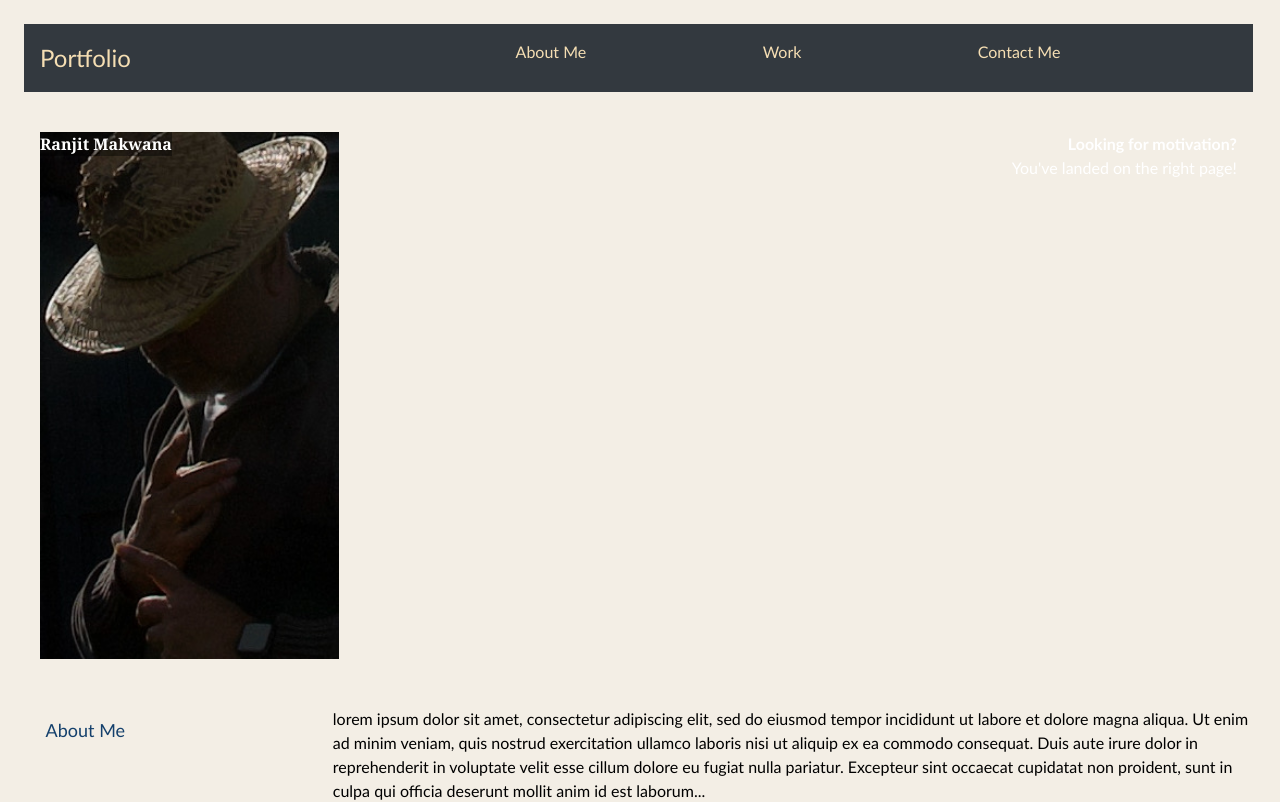
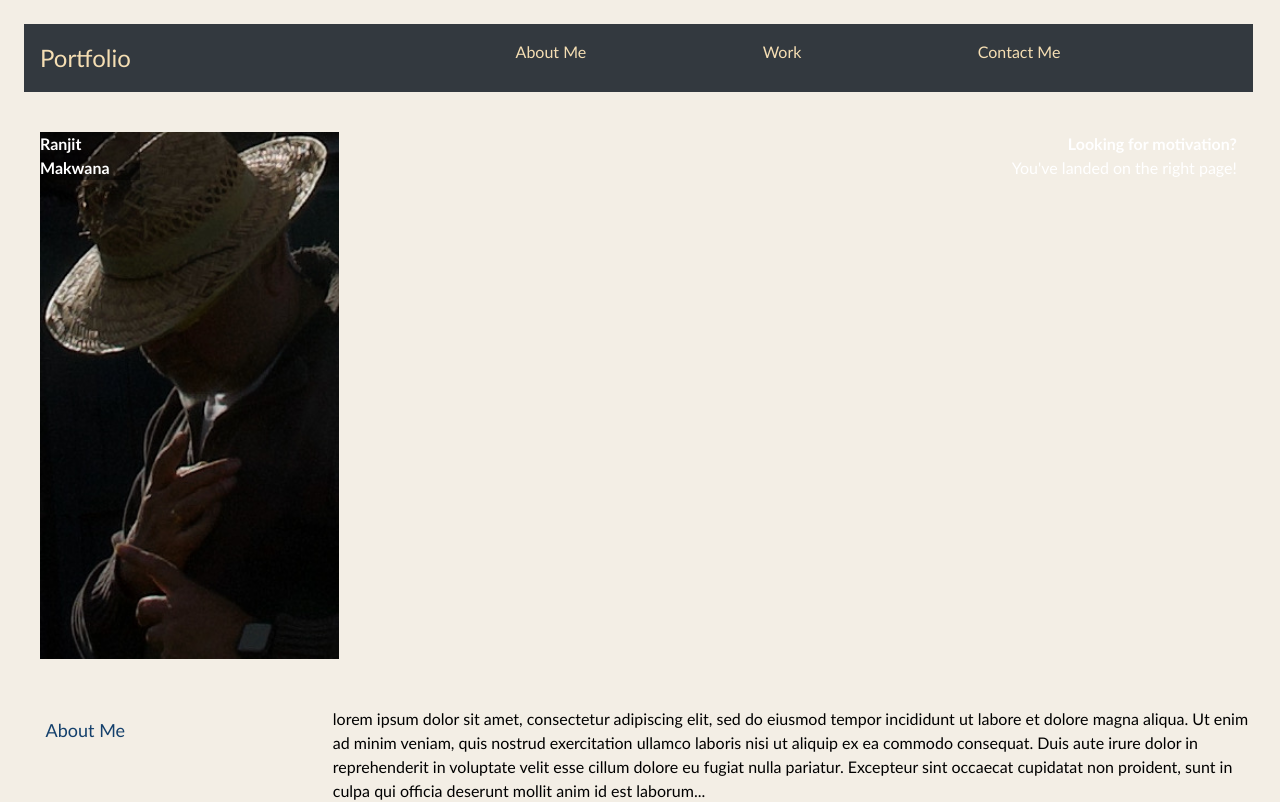
Before and after one commit to ranjmak/ranj_portfolio, a plain HTML site: page index.html in a window 1280 px wide. Shown: the top 802 px of the page. Drawn offline with Linux system fonts and the light colour scheme.

Commit message:
changed hero banner text layout to fit correctly

```diff
--- a/assets/css/style.css
+++ b/assets/css/style.css
@@ -91,7 +91,7 @@ main {
   grid-area: self;
 }
 #self .text {
-  width: auto;
+  width: 100px;
 }
 
 #bkgd {
--- a/index.html
+++ b/index.html
@@ -28,7 +28,7 @@
   <section class="hero-banner">
     <div id="self">
       <div class="text">
-        <h3>Ranjit Makwana</h3>
+        <h5>Ranjit Makwana</h5>
       </div>
       <img width="100%" height="100%" src="./assets/images/faceless-portrait.jpeg">
     </div>
```
